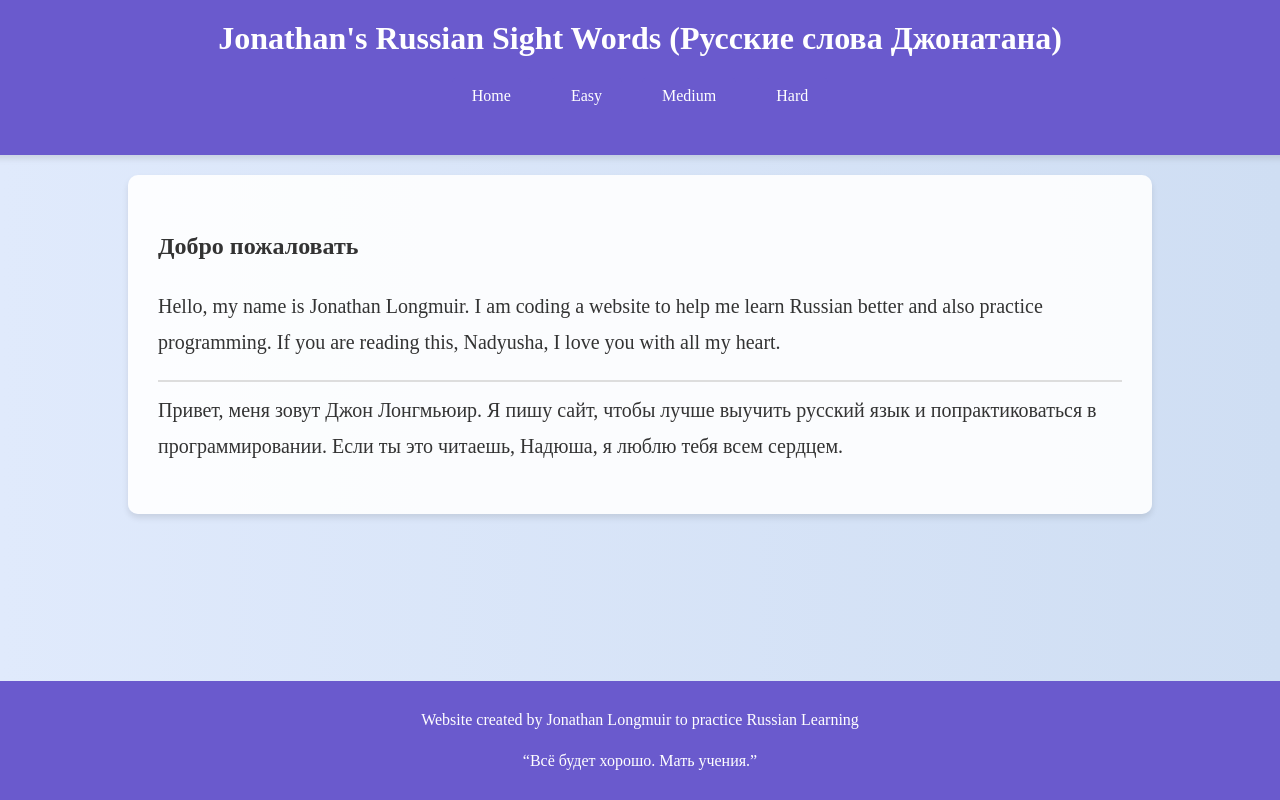
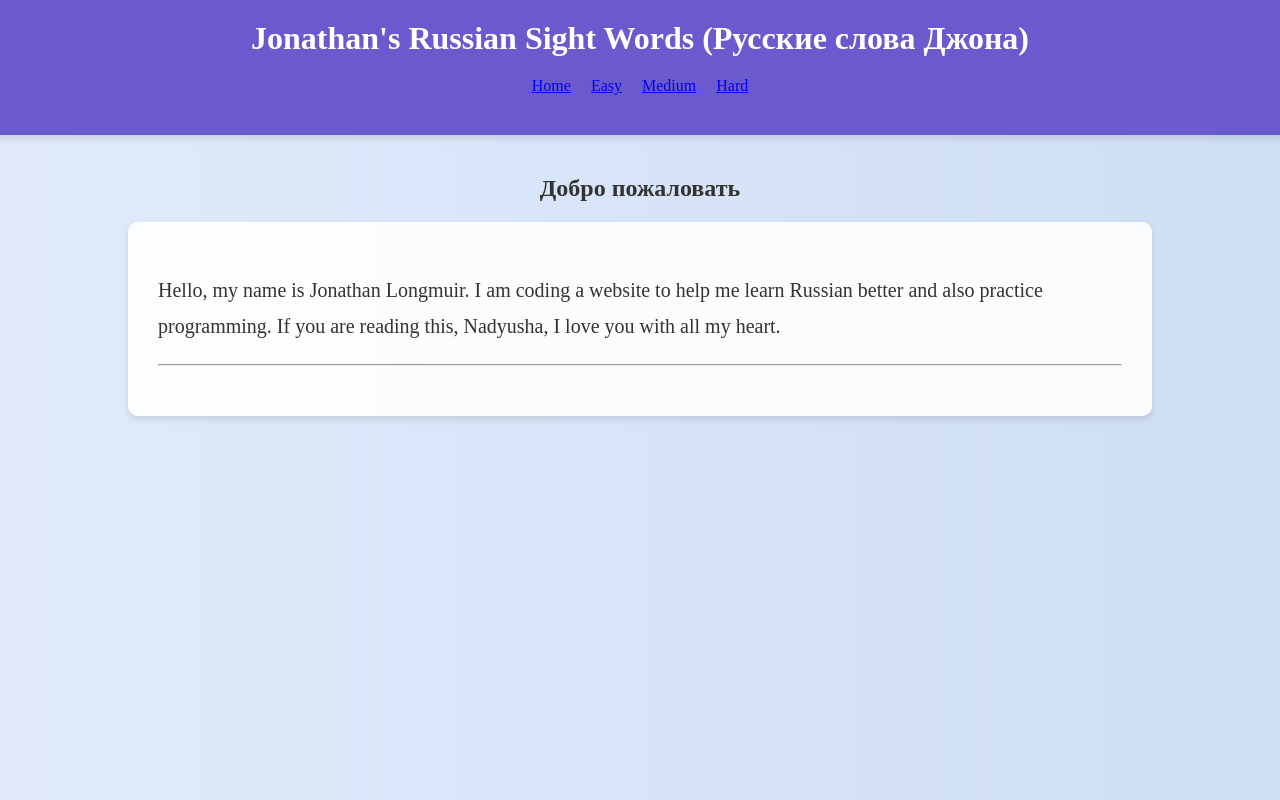
Before and after one commit to JLLongmuir/russian-flashcards-draft, a plain HTML site: page index.html in a window 1280 px wide. Drawn offline with Linux system fonts and the light colour scheme.

Commit message:
Updated site title to 'Jon's Russian Sight Words' and its Russian translation

```diff
--- a/index.html
+++ b/index.html
@@ -3,30 +3,32 @@
 <head>
     <meta charset="UTF-8">
     <meta name="viewport" content="width=device-width, initial-scale=1.0">
-    <title>Jonathan's Russian Sight Words (Русские слова Джонатана)</title>
+    <title>Jonathan's Russian Sight Words (Русские слова Джона)</title>
     <link rel="stylesheet" href="styles.css">
 </head>
 <body>
     <header>
-        <h1>Jonathan's Russian Sight Words (Русские слова Джонатана)</h1>
+        <h1>Jonathan's Russian Sight Words (Русские слова Джона)</h1>
         <nav>
             <ul class="navigation">
-                <li><button onclick="showHome()">Home</button></li>
-                <li><button onclick="showTier('easy')">Easy</button></li>
-                <li><button onclick="showTier('medium')">Medium</button></li>
-                <li><button onclick="showTier('hard')">Hard</button></li>
+                <li><a href="index.html">Home</a></li>
+                <li><a href="easy.html">Easy</a></li>
+                <li><a href="medium.html">Medium</a></li>
+                <li><a href="hard.html">Hard</a></li>
             </ul>
         </nav>
     </header>
 
-    <main id="content">
-        <!-- Content dynamically loaded here -->
+    <main>
+        <section class="home">
+            <h2>Добро пожаловать</h2>
+            <div class="intro-box">
+                <p>
+                    Hello, my name is Jonathan Longmuir. I am coding a website to help me learn Russian better and also practice programming. If you are reading this, Nadyusha, I love you with all my heart.
+                </p>
+                <hr>
+                <p>
     </main>
-
-    <footer>
-        <p>Website created by Jonathan Longmuir to practice Russian Learning</p>
-        <p>“Всё будет хорошо. Мать учения.”</p>
-    </footer>
 
     <script src="script.js"></script>
 </body>
```
Also changed, not shown: 1 other file.
